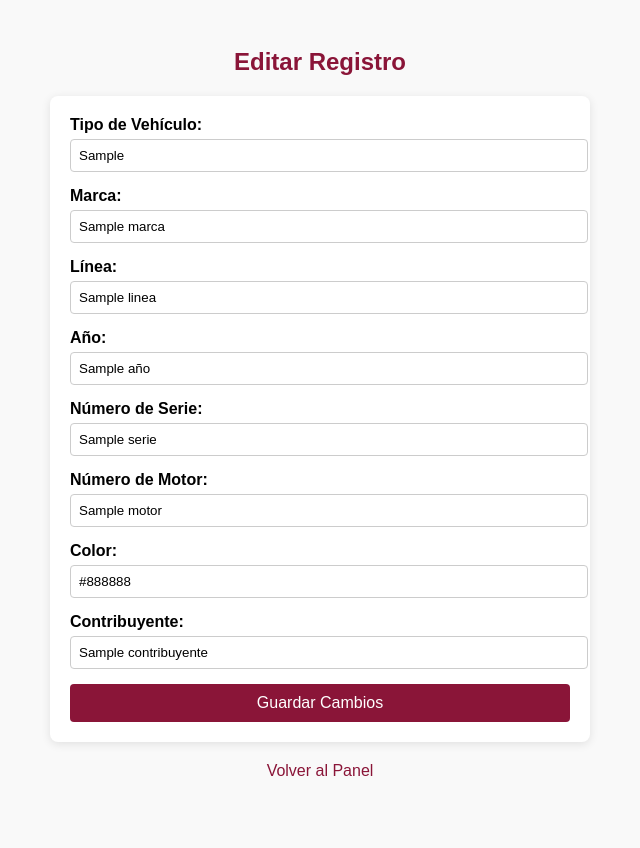
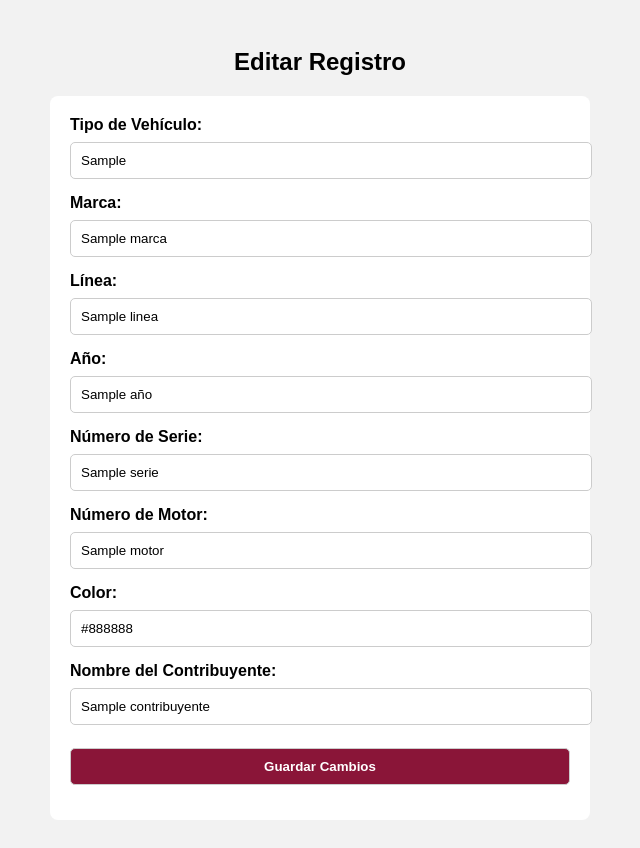
Before and after one commit to Gsr1989/Los-6, a Flask app: template templates/editar.html in a window 1280 px wide. Shown: the whole page, without its empty margins (320-960 px from the left). Before the commit the page ends 776 px from the top, so only its background shows below. Run offline with Flask 3, Linux system fonts and the light colour scheme; the template is opened without the code that fills it: most values are stand-ins (such as "Sample title", 1, 10 or a date in 2020).

Commit message:
Update editar.html

```diff
--- a/templates/editar.html
+++ b/templates/editar.html
@@ -7,83 +7,69 @@
     <style>
         body {
             font-family: Arial, sans-serif;
-            background: #f9f9f9;
+            background-color: #f2f2f2;
             padding: 20px;
         }
         h2 {
             text-align: center;
-            color: #8a1538;
         }
         form {
             max-width: 500px;
-            margin: 20px auto;
+            margin: auto;
             background: white;
             padding: 20px;
             border-radius: 8px;
-            box-shadow: 0 2px 10px rgba(0,0,0,0.1);
         }
         label {
-            display: block;
-            margin-bottom: 5px;
             font-weight: bold;
         }
-        input[type="text"] {
+        input, select, button {
             width: 100%;
-            padding: 8px;
+            padding: 10px;
+            margin-top: 8px;
             margin-bottom: 15px;
+            border-radius: 5px;
             border: 1px solid #ccc;
-            border-radius: 4px;
         }
         button {
-            width: 100%;
-            padding: 10px;
             background-color: #8a1538;
             color: white;
-            border: none;
-            font-size: 16px;
+            font-weight: bold;
             cursor: pointer;
-            border-radius: 4px;
         }
-        a {
-            display: block;
-            text-align: center;
-            margin-top: 15px;
-            text-decoration: none;
-            color: #8a1538;
+        button:hover {
+            background-color: #70122d;
         }
     </style>
 </head>
 <body>
     <h2>Editar Registro</h2>
-
-    <form method="POST">
+    <form method="POST" autocomplete="off">
         <label>Tipo de Vehículo:</label>
-        <input type="text" name="tipo_vehiculo" value="{{ registro['tipo_vehiculo'] }}" required>
+        <input type="text" name="tipo_vehiculo" value="{{ registro.tipo_vehiculo }}" required>
 
         <label>Marca:</label>
-        <input type="text" name="marca" value="{{ registro['marca'] }}" required>
+        <input type="text" name="marca" value="{{ registro.marca }}" required>
 
         <label>Línea:</label>
-        <input type="text" name="linea" value="{{ registro['linea'] }}" required>
+        <input type="text" name="linea" value="{{ registro.linea }}" required>
 
         <label>Año:</label>
-        <input type="text" name="año" value="{{ registro['año'] }}" required>
+        <input type="text" name="año" value="{{ registro.año }}" required>
 
         <label>Número de Serie:</label>
-        <input type="text" name="serie" value="{{ registro['serie'] }}" required>
+        <input type="text" name="serie" value="{{ registro.serie }}" required>
 
         <label>Número de Motor:</label>
-        <input type="text" name="motor" value="{{ registro['motor'] }}" required>
+        <input type="text" name="motor" value="{{ registro.motor }}" required>
 
         <label>Color:</label>
-        <input type="text" name="color" value="{{ registro['color'] }}" required>
+        <input type="text" name="color" value="{{ registro.color }}" required>
 
-        <label>Contribuyente:</label>
-        <input type="text" name="contribuyente" value="{{ registro['contribuyente'] }}" required>
+        <label>Nombre del Contribuyente:</label>
+        <input type="text" name="contribuyente" value="{{ registro.contribuyente }}" required>
 
         <button type="submit">Guardar Cambios</button>
     </form>
-
-    <a href="{{ url_for('panel') }}">Volver al Panel</a>
 </body>
-  </html>
+</html>
```
